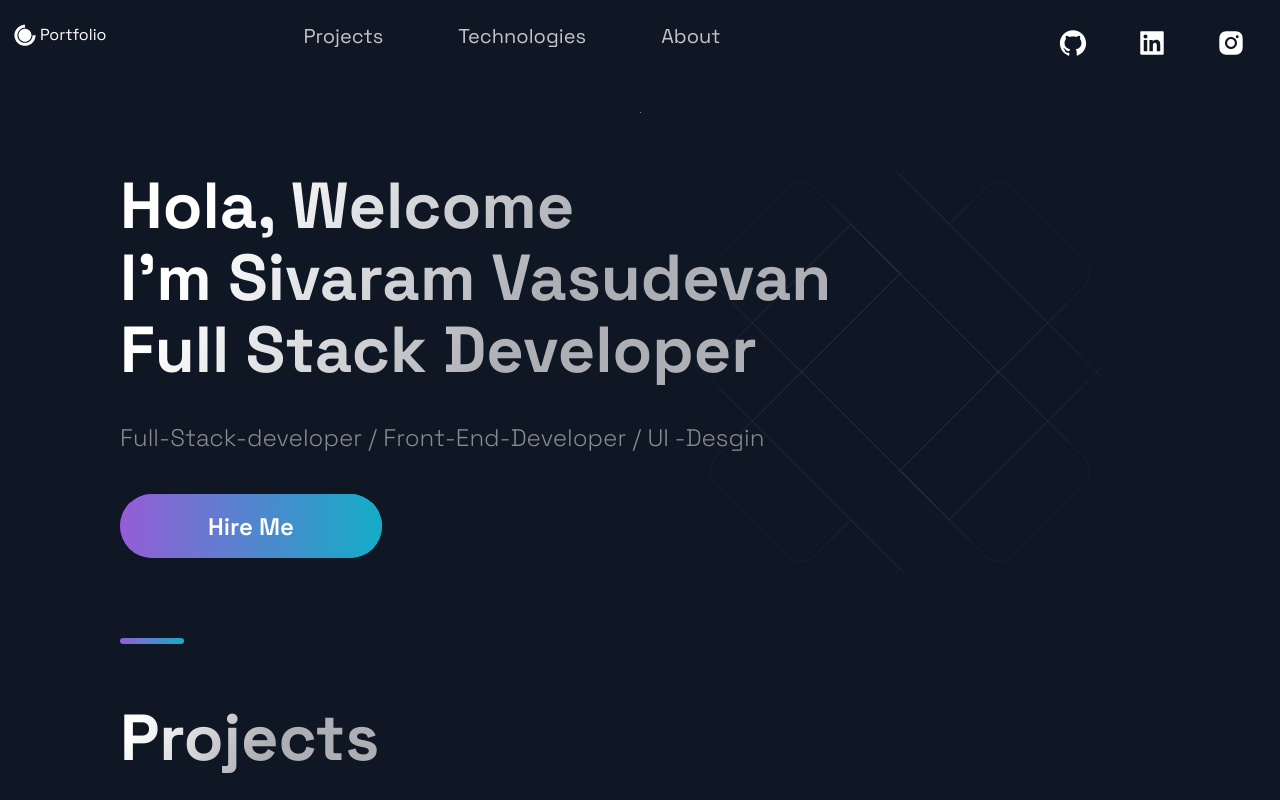
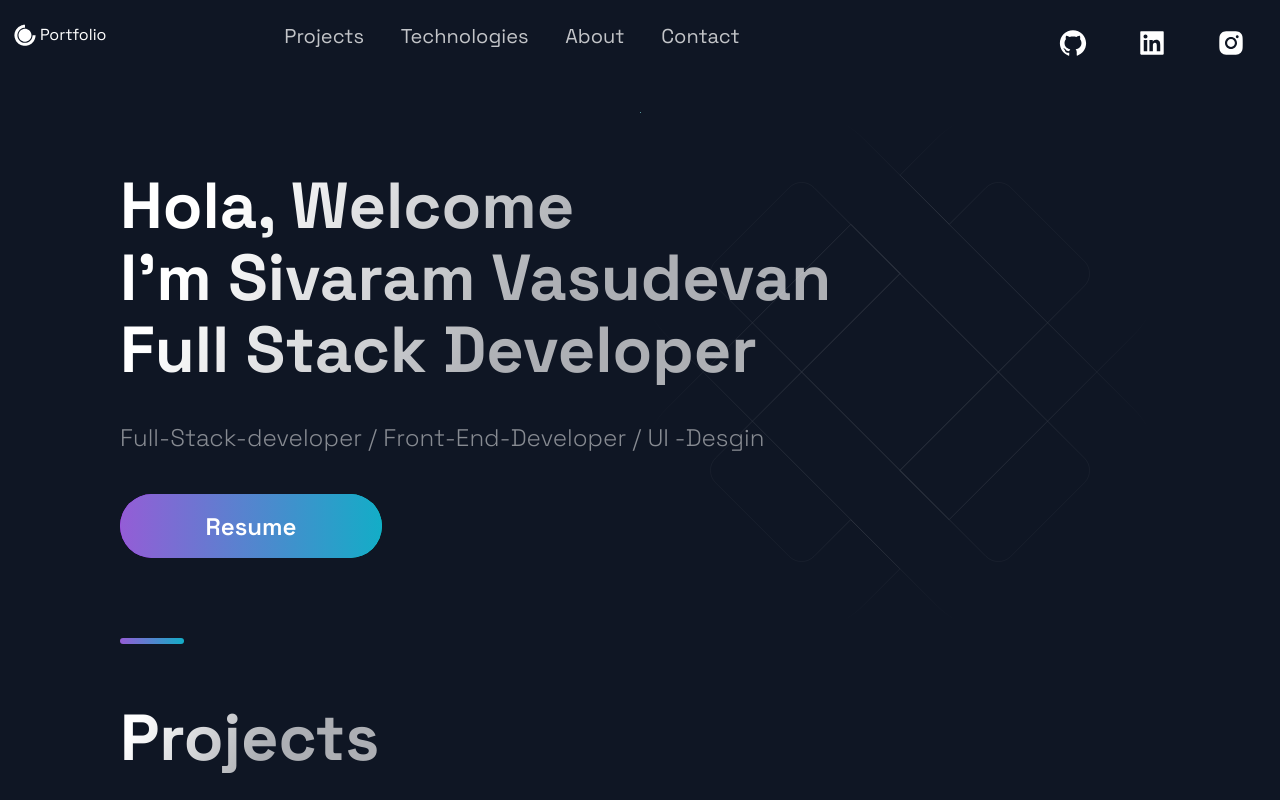
Before and after one commit to Sivaram01/my-portfolio-app-official, a Next.js app: page / in a window 1280 px wide. Shown: the top 800 px of the page. Built offline with nearby package versions, Linux system fonts and the light colour scheme.

Commit message:
Updated links and added resume

```diff
--- a/src/components/Acomplishments/Acomplishments.js
+++ b/src/components/Acomplishments/Acomplishments.js
@@ -1,18 +1,12 @@
 import React from 'react';
 
 import { Section, SectionDivider, SectionTitle } from '../../styles/GlobalComponents';
-// import { Box, Boxes, BoxNum, BoxText } from './AcomplishmentsStyles';
 
-const data = [
-  { number: 20, text: 'Open Source Projects'},
-  { number: 1000, text: 'Students', },
-  { number: 1900, text: 'Github Followers', },
-  { number: 5000, text: 'Github Stars', }
-];
+
 
 const Acomplishments = () => (
   <Section>
-    <SectionTitle>Contact Me</SectionTitle>
+    <SectionTitle id='contact'>Contact Me</SectionTitle>
 
     <SectionDivider/>
   </Section>
--- a/src/components/Footer/Footer.js
+++ b/src/components/Footer/Footer.js
@@ -30,7 +30,7 @@ const Footer = () => {
           <SocialIcons href="https://www.linkedin.com/in/sivaram-vasudevan-2b4457149/">
             <AiFillLinkedin size="3rem" />
           </SocialIcons>
-          <SocialIcons href="https://google.com">
+          <SocialIcons href="https://www.instagram.com/sivaram_01/">
             <AiFillInstagram size="3rem" />
           </SocialIcons>
         </SocialContainer>
--- a/src/components/Header/Header.js
+++ b/src/components/Header/Header.js
@@ -30,15 +30,20 @@ const Header = () =>  (
           <NavLink>About</NavLink>
         </Link>
       </li>
+      <li>
+        <Link href="#contact">
+          <NavLink>Contact</NavLink>
+        </Link>
+      </li>
     </Div2>
       <Div3>
-        <SocialIcons href="https://google.com">
+        <SocialIcons href="https://github.com/Sivaram01">
           <AiFillGithub size="3rem" />
         </SocialIcons>
-        <SocialIcons href="https://google.com">
+        <SocialIcons href="https://www.linkedin.com/in/sivaram-vasudevan-2b4457149/">
           <AiFillLinkedin size="3rem" />
         </SocialIcons>
-        <SocialIcons href="https://google.com">
+        <SocialIcons href="https://www.instagram.com/sivaram_01/">
           <AiFillInstagram size="3rem"/>
         </SocialIcons>
       </Div3>
--- a/src/components/Hero/Hero.js
+++ b/src/components/Hero/Hero.js
@@ -1,4 +1,5 @@
 import React from 'react';
+
 
 import { Section, SectionText, SectionTitle } from '../../styles/GlobalComponents';
 import Button from '../../styles/GlobalComponents/Button';
@@ -15,7 +16,9 @@ const Hero = (props) => (
         <SectionText>
           Full-Stack-developer / Front-End-Developer / UI -Desgin
         </SectionText>
-        <Button onClick={props.handleClick}>Hire Me</Button>
+        <Button  onClick={props.handleClick}>
+          <a href="sivaram-Resume.pdf" download='sivaram-Resume.pdf'> Resume</a>
+        </Button>
       </LeftSection>
     </Section>
   </>
--- a/src/pages/_app.js
+++ b/src/pages/_app.js
@@ -1,4 +1,5 @@
 import Theme from '../styles/theme';
+import '../styles.css'
 
 export default function App({ Component, pageProps }) {
   return (
--- /dev/null
+++ b/src/styles.css
@@ -0,0 +1,3 @@
+a {
+color: white;
+}
```
Also changed, not shown: 1 other file (tests, documents, lock files or other folders).
